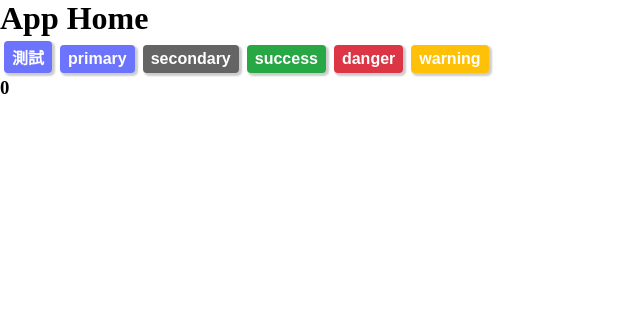
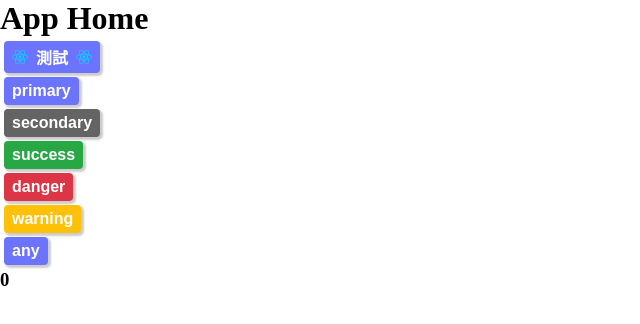
Before and after one commit to ianSama0217/React-components, a React (Vite) app: page / in a window 1280 px wide. Shown: the top 324 px of the page, without its empty margins (0-640 px from the left). Built offline with nearby package versions, Linux system fonts and the light colour scheme.

Commit message:
add button props: icon, id

```diff
--- a/src/App.tsx
+++ b/src/App.tsx
@@ -1,6 +1,7 @@
 import { useState } from "react";
 import "../public/scss/index.scss";
 import Button from "./components/button";
+import icon from "./assets/react.svg";
 
 function App() {
   const [count, setCount] = useState(0);
@@ -12,12 +13,13 @@ function App() {
   return (
     <>
       <h1>App Home</h1>
-      <Button title="測試" onClick={addFn} />
+      <Button title="測試" onClick={addFn} startIcon={icon} endIcon={icon} />
       <Button variant="primary" title="primary" />
       <Button variant="secondary" title="secondary" />
       <Button variant="success" title="success" />
       <Button variant="danger" title="danger" />
       <Button variant="warning" title="warning" />
+      <Button title="any" buttonId="free" />
       <h3>{count}</h3>
     </>
   );
--- a/src/components/button/index.tsx
+++ b/src/components/button/index.tsx
@@ -1,21 +1,44 @@
-import { BaseButton } from "./style.ts";
+import { ReactNode } from "react";
+import { BaseButton, IconWrapper } from "./style.ts";
 
 type ButtonProps = {
   variant?: "primary" | "secondary" | "success" | "danger" | "warning";
+  startIcon?: string | ReactNode;
+  endIcon?: string | ReactNode;
   title?: string;
-  customStyle?: string;
-  onClick?: () => void;
+  buttonId?: string;
+  onClick?: () => void | Promise<any>;
 };
 
 const Button: React.FC<ButtonProps> = ({
   variant = "primary",
+  startIcon,
+  endIcon,
   title,
-  customStyle,
+  buttonId,
   onClick,
 }) => {
   return (
-    <BaseButton $variant={variant} className={customStyle} onClick={onClick}>
+    <BaseButton $variant={variant} id={buttonId} onClick={onClick}>
+      {startIcon && (
+        <IconWrapper position="start">
+          {typeof startIcon === "string" ? (
+            <img src={startIcon} height="16" width="16" />
+          ) : (
+            startIcon
+          )}
+        </IconWrapper>
+      )}
       {title}
+      {endIcon && (
+        <IconWrapper position="end">
+          {typeof endIcon === "string" ? (
+            <img src={endIcon} height="16" width="16" />
+          ) : (
+            endIcon
+          )}
+        </IconWrapper>
+      )}
     </BaseButton>
   );
 };
--- a/src/components/button/style.ts
+++ b/src/components/button/style.ts
@@ -1,7 +1,6 @@
 import styled from "styled-components";
-import PropTypes from "prop-types";
 
-const buttonColors: any = {
+const buttonColors: Record<string, string> = {
   primary: "rgb(108, 115, 252)",
   secondary: "rgb(100, 100, 100)",
   success: "rgb(40, 167, 69)",
@@ -11,6 +10,8 @@ const buttonColors: any = {
 
 export const BaseButton = styled.button<{ $variant?: string }>`
   border: none;
+  display: flex;
+  align-items: center;
   border-radius: 4px;
   padding: 0.25rem 0.5rem;
   min-height: 1.75rem;
@@ -59,3 +60,9 @@ export const BaseButton = styled.button<{ $variant?: string }>`
     outline: 2px solid #80bdff; /* 聚焦時的外框 */
   }
 `;
+
+export const IconWrapper = styled.span<{ position: "start" | "end" }>`
+  display: flex;
+  margin-right: ${({ position }) => (position === "start" ? "8px" : "0")};
+  margin-left: ${({ position }) => (position === "end" ? "8px" : "0")};
+`;
```
